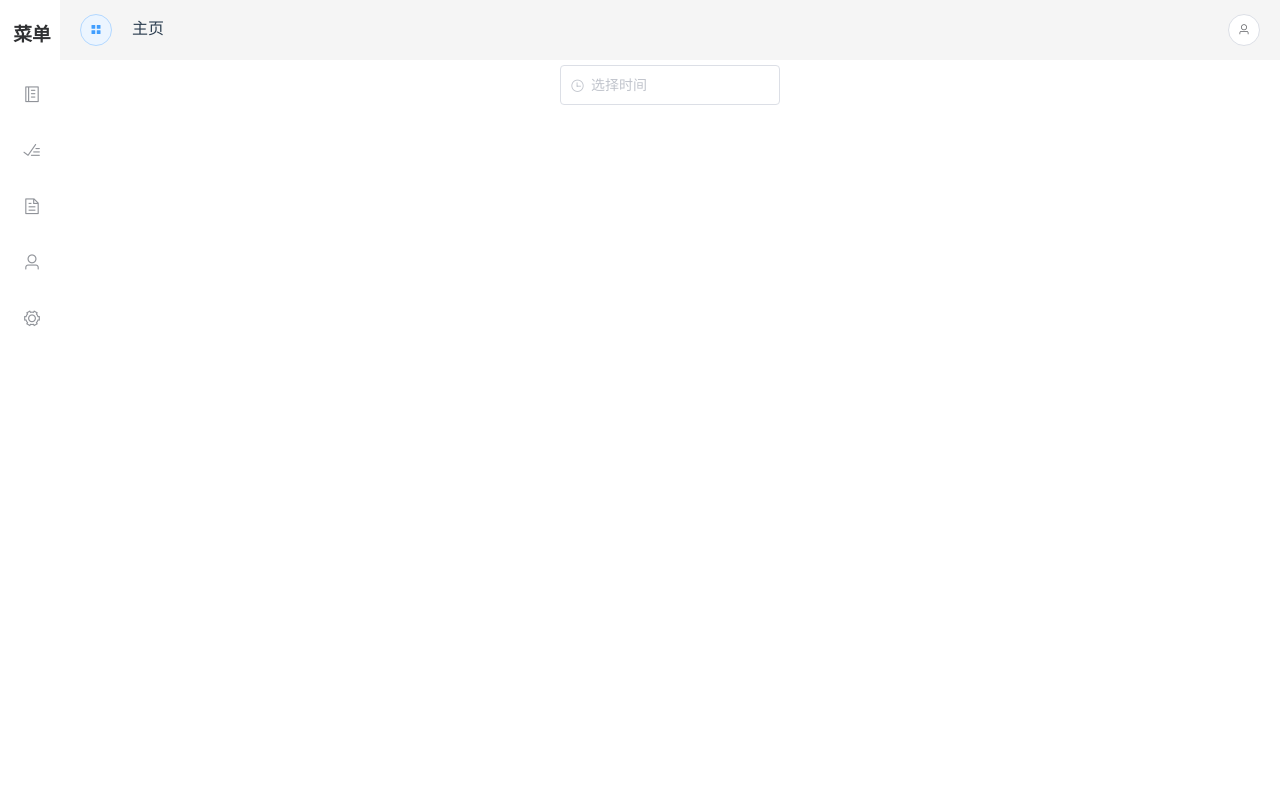
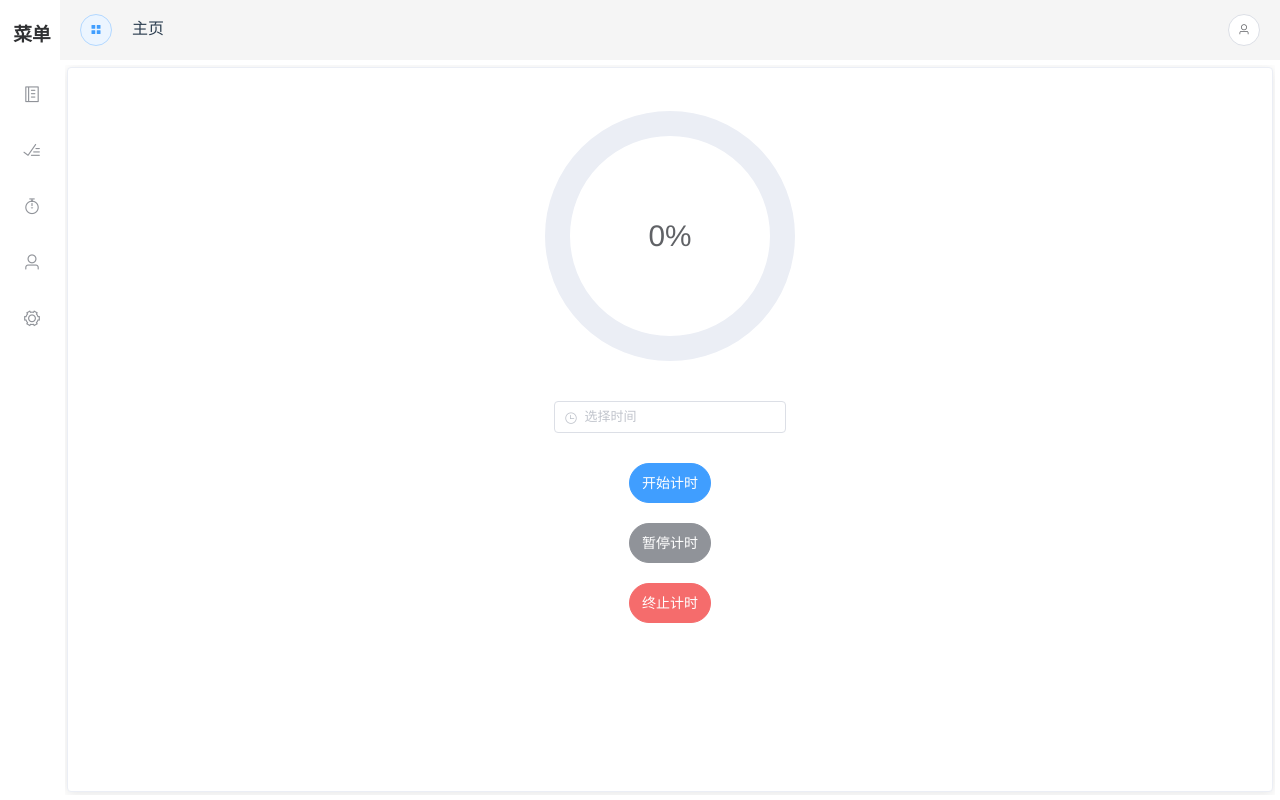
Before and after one commit to zhou886/Dandelion_Todo, a Vue app: page /plating in a window 1280 px wide. Built offline with nearby package versions, Linux system fonts and the light colour scheme.

Commit message:
complete MainPlatingComponent and MainUserComponent, a button of MainUserComponent is still not completed

```diff
--- a/src/App.vue
+++ b/src/App.vue
@@ -21,4 +21,11 @@ body,
   padding: 0;
   height: 100%;
 }
+
+.el-popconfirm__action {
+  .el-button {
+    padding: 8px;
+    border-radius: 20px;
+  }
+}
 </style>
--- a/src/components/AsideComponent.vue
+++ b/src/components/AsideComponent.vue
@@ -49,10 +49,10 @@ export default {
           path: '/done'
         },
         {
-          label: '种树记录',
-          name: 'record',
-          icon: 'document',
-          path: '/record'
+          label: '种树',
+          name: 'plating',
+          icon: 'timer',
+          path: '/plating'
         },
         {
           label: '个人中心',
--- a/src/components/MainDoneComponent.vue
+++ b/src/components/MainDoneComponent.vue
@@ -2,7 +2,7 @@
   <div class="done">
     <el-container>
       <el-header>
-        <el-row type="flex" align="middle">
+        <el-row type="flex" align="middle" justify="end">
           <el-col :xs="16" :span="16">
             <el-input
               v-model="search"
@@ -85,7 +85,7 @@
 <style lang="scss" scoped>
 .btnSort {
   float: right;
-  padding: 8px;
+  padding: 10px;
   margin-right: 5px;
 }
 
--- a/src/components/MainPlatingComponent.vue
+++ b/src/components/MainPlatingComponent.vue
@@ -1,20 +1,153 @@
 <template>
   <div class="plating">
-    <el-time-select v-model="value" :picker-options="option" placeholder="选择时间">
-
-    </el-time-select>
+    <el-card body-style="float: middle;">
+      <el-row>
+        <el-col :span="24">
+          <el-progress
+            type="circle"
+            :style="'margin-top: '+progressMarginTop"
+            :percentage="progressPercentage"
+            :status="progressStatus"
+            :width="progressWidth"
+            :stroke-width="progressStrokenWidth"
+          ></el-progress>
+        </el-col>
+      </el-row>
+      <el-row>
+        <el-col :span="24">
+          <el-time-select
+            :style="
+              'width: ' +
+              timeselectWidth +
+              '; margin-top: 20px; margin-bottom: 10px;'
+            "
+            :editable="false"
+            size="small"
+            align="center"
+            v-model="value"
+            :picker-options="option"
+            placeholder="选择时间"
+          ></el-time-select>
+        </el-col>
+      </el-row>
+      <el-row>
+        <el-button type="primary" round @click="startPlating()">开始计时</el-button>
+      </el-row>
+      <el-row>
+        <el-button type="info" round @click="stopPlating()">暂停计时</el-button>
+      </el-row>
+      <el-row>
+        <el-button type="danger" round @click="abortPlating()">终止计时</el-button>
+      </el-row>
+    </el-card>
   </div>
 </template>
+
+<style lang="scss" scoped>
+.plating {
+  height: 100%;
+  overflow-y: auto;
+  overflow-x: hidden;
+}
+
+.el-progress {
+  margin-bottom: 20px;
+  margin-top: 0px;
+  float: middle;
+}
+
+.el-button {
+  margin-top: 20px;
+  padding: 12px;
+}
+
+.el-card {
+  height: 99%;
+  overflow-y: auto;
+  margin: 2px;
+}
+</style>
 
 <script>
 export default {
   data () {
     return {
       value: '',
+      totalTime: '',
+      currentTime: 0,
+      Timer: '',
+      progressStatus: null,
       option: {
-        start: '00:00',
+        start: '00:05',
         step: '00:05',
         end: '03:00'
+      }
+    }
+  },
+  computed: {
+    progressMarginTop () {
+      const w = document.body.clientWidth
+      const h = document.body.clientHeight
+      if (1.0 * h / w < 1) { return '2%' } else { return '10%' }
+    },
+    progressPercentage () {
+      if (!this.totalTime) { return 0 } else if (!this.currentTime) { return 0 } else {
+        const percentage = Math.floor(100.0 * this.currentTime / this.totalTime)
+        return percentage
+      }
+    },
+    progressWidth () {
+      const tmp = document.body.clientWidth
+      if (tmp <= 500) {
+        return 200
+      } else {
+        return 250
+      }
+    },
+    progressStrokenWidth () {
+      return this.progressWidth / 10
+    },
+    timeselectWidth () {
+      const tmp = document.body.clientWidth
+      if (tmp <= 800) {
+        return '50%'
+      } else {
+        return '20%'
+      }
+    }
+  },
+  methods: {
+    startPlating () {
+      if (!this.value) {
+        alert('请先选择时间!')
+      } else if (this.progressStatus === 'warning') {
+        this.Timer = setInterval(() => { this.currentTime += 1 }, 1000)
+        this.progressStatus = null
+      } else {
+        this.totalTime = (parseInt(this.value[1]) * 60 + parseInt(this.value[3]) * 10 + parseInt(this.value[4])) * 60
+        this.currentTime = 0
+        this.Timer = setInterval(() => { this.currentTime += 1 }, 1000)
+        this.progressStatus = null
+      }
+    },
+    stopPlating () {
+      clearInterval(this.Timer)
+      this.progressStatus = 'warning'
+    },
+    abortPlating () {
+      clearInterval(this.Timer)
+      this.progressStatus = 'exception'
+      this.Timer = null
+    }
+  },
+  watch: {
+    progressPercentage: {
+      handler: function (val) {
+        if (val === 100) {
+          clearInterval(this.Timer)
+          this.Timer = null
+          this.progressStatus = 'success'
+        }
       }
     }
   }
--- a/src/components/MainUserComponent.vue
+++ b/src/components/MainUserComponent.vue
@@ -5,20 +5,22 @@
         <el-card class="box-card">
           <div slot="header" class="clearfix">
             <el-row>
-              <el-col :span="6" :xs="12">
+              <el-col :span="12">
                 <el-image :src="userAvator" fit="fill"></el-image>
               </el-col>
-              <el-col :span="16" :xs="12">
-                <el-button plain round class="btnChangeAvator">更改头像</el-button>
+              <el-col :span="12">
+                <el-button plain round class="btnChangeAvator">
+                  更改头像
+                </el-button>
               </el-col>
             </el-row>
           </div>
           <div class="clearfix" v-for="(item, index) in userInfo" :key="index">
             <el-row>
-              <el-col :span="6" :xs="12">
+              <el-col :span="12">
                 <div class="grid-content">{{ item.label }}</div>
               </el-col>
-              <el-col :span="16" :xs="12">
+              <el-col :span="12">
                 <div class="grid-content">{{ item.content }}</div>
               </el-col>
             </el-row>
@@ -29,83 +31,94 @@
     <el-row>
       <el-card class="box-card">
         <div slot="header" class="clearfix">
-          <span>暗杀者名单</span>
-          <el-popover placement="right" width="160" v-model="visible">
-            <p style="margin-top: 3px">请输入您要暗杀的用户ID</p>
+          <el-row type="flex" align="middle">
+            <el-col :span="12">
+              <span>观察者名单</span>
+            </el-col>
+            <el-col :span="12">
+              <el-popover placement="right" width="200" v-model="visible">
+                <p style="margin-top: 3px">请输入您要观察的用户昵称</p>
                 <el-input
-              placeholder="请输入用户ID"
+                  placeholder="请输入用户昵称"
                   v-model="input"
                   clearable
                 ></el-input>
-            <br />
                 <div style="text-align: right; margin: 0; margin-top: 10px">
-              <el-button size="mini" type="text" @click="visible = false">
-                取消
-              </el-button>
-              <el-button type="primary" size="mini" @click="visible = false">
-                确定
-              </el-button>
-            </div>
-            <el-button
-              style="float: right; padding: 5px; margin-right: 83px"
-              slot="reference"
-              plain
-              round
-              icon="el-icon-plus"
-            ></el-button>
-          </el-popover>
-        </div>
-        <div class="clearfix">
-          <el-table :data="watchList" stripe height="200">
-            <el-table-column
-              prop="nickname"
-              label="昵称"
-              width="120"
-            ></el-table-column>
-            <el-table-column
-              prop="userId"
-              label="用户ID"
-              width="120"
-            ></el-table-column>
-            <el-table-column label="操作" width="120">
-              <template slot-scope="scope">
-                <el-popover
-                  placement="right"
-                  width="160"
-                  v-model="scope.row.visible"
-                >
-                  <p style="margin-top: 5px">
-                    您确定要从暗杀者名单中删除ID为{{
-                      scope.row.userId
-                    }}的用户吗?
-                  </p>
-                  <div style="text-align: right; margin: 0">
                   <el-button
                     size="mini"
                     type="text"
-                      @click="scope.row.visible = false"
+                    @click="visible = false"
+                    round
                   >
                     取消
                   </el-button>
                   <el-button
                     type="primary"
                     size="mini"
-                      @click="confirmDeleteUser(scope.row.userId, scope.$index)"
+                    round
+                    @click="visible = false"
                   >
                     确定
                   </el-button>
                 </div>
                 <el-button
                   slot="reference"
+                  type="primary"
+                  round
+                  class="btnAddWatch"
+                  style="margin-right: 22px"
+                  icon="el-icon-plus"
+                ></el-button>
+              </el-popover>
+            </el-col>
+          </el-row>
+        </div>
+        <div class="clearfix">
+          <el-row v-for="(item, index) in watchList" :key="index">
+            <el-card>
+              <div slot="header">
+                <el-row>
+                  <el-col :span="12">
+                    <img :src="getUserAvator(item.userId)" />
+                  </el-col>
+                  <el-col :span="12">
+                    <el-popconfirm
+                      title="确定要删除该名用户吗?"
+                      confirm-button-text="确定"
+                      cancel-button-text="取消"
+                      @confirm="confirmDeleteUser(item)"
+                    >
+                      <el-button
+                        icon="el-icon-minus"
                         type="danger"
                         round
-                    icon="el-icon-minus"
-                    class="minus-button"
+                        class="btnDeleteWatch"
+                        slot="reference"
                       ></el-button>
-                </el-popover>
-              </template>
-            </el-table-column>
-          </el-table>
+                    </el-popconfirm>
+                  </el-col>
+                </el-row>
+              </div>
+              <div class="clearfix">
+                <el-row>
+                  <el-col :span="12">
+                    <span>昵称</span>
+                  </el-col>
+                  <el-col :span="12">
+                    <span>{{ item.nickname }}</span>
+                  </el-col>
+                </el-row>
+                <el-row>
+                  <el-col :span="12">
+                    <span>用户ID</span>
+                  </el-col>
+                  <el-col :span="12">
+                    <span>{{ item.userId }}</span>
+                  </el-col>
+                </el-row>
+              </div>
+            </el-card>
+          </el-row>
         </div>
       </el-card>
     </el-row>
@@ -113,6 +126,16 @@
 </template>
 
 <style lang="scss" scoped>
+.btnAddWatch,
+.btnDeleteWatch {
+  float: right;
+}
+
+.el-button {
+  padding: 8px;
+  margin: 0;
+}
+
 .user {
   height: 100%;
   overflow-y: auto;
@@ -178,6 +201,10 @@
 .minus-button {
   padding: 5px 5px;
 }
+
+.el-card {
+  margin: 2px;
+}
 </style>
 
 <script>
@@ -201,29 +228,22 @@ export default {
         }
       ],
       userAvator:
-        'https://fuss10.elemecdn.com/e/5d/4a731a90594a4af544c0c25941171jpeg.jpeg',
-      watchList: [
-        {
-          nickname: 'hyp',
-          userId: 110,
-          visible: false
-        },
-        {
-          nickname: 'zyx',
-          userId: 120,
-          visible: false
-        }
-      ]
+        'https://fuss10.elemecdn.com/e/5d/4a731a90594a4af544c0c25941171jpeg.jpeg'
     }
   },
-  computed: {},
+  computed: {
+    watchList () {
+      // 向服务器发送获得watchList请求，把返回得到的watchList
+      // 用this.$store.commit('getWatchList', currentWatchList)加到vuex中
+      console.log(this.$store.state.watchList.watchList)
+      return this.$store.state.watchList.watchList
+    }
+  },
   methods: {
-    setVisibleFalse () {
-      this.visible = false
-    },
-    confirmDeleteUser (id, index) {
+    getUserAvator (userId) {},
+    confirmDeleteUser (user) {
       // 给服务器发消息删掉对应的id
-      this.watchList.splice(index, 1)
+      this.$store.commit('removeWatched', user)
     }
   }
 }
--- a/src/store/index.js
+++ b/src/store/index.js
@@ -4,6 +4,7 @@ import asideCollapse from './asideCollapse'
 import doneRepository from './doneRepository'
 import undoneRepository from './undoneRepository'
 import userInfo from './userInfo'
+import watchList from './watchList'
 
 Vue.use(Vuex)
 
@@ -15,6 +16,6 @@ export default new Vuex.Store({
   actions: {
   },
   modules: {
-    asideCollapse, doneRepository, undoneRepository, userInfo
+    asideCollapse, doneRepository, undoneRepository, userInfo, watchList
   }
 })
--- a/src/store/undoneRepository.js
+++ b/src/store/undoneRepository.js
@@ -6,18 +6,21 @@ export default {
         title: '移动互联大作业',
         description: '完成一个多端互联的应用',
         deadline: '2022-1-16-23-00',
+        createAt: '2022-1-12-23-05',
         todoId: 3
       },
       {
         title: 'aaaa',
         description: 'aaa的应用',
         deadline: '2022-1-12-23-00',
+        createAt: '2022-1-13-23-05',
         todoId: 2
       },
       {
         title: 'bbb',
         description: 'bbb',
         deadline: '2022-1-14-23-00',
+        createAt: '2022-1-14-23-05',
         todoId: 1
       }
     ]
--- a/src/views/Home.vue
+++ b/src/views/Home.vue
@@ -40,6 +40,7 @@
   bottom: 0;
   height: 100%;
 }
+
 </style>
 
 <script>
```
Lines whose indentation alone changed are shown as unchanged.
